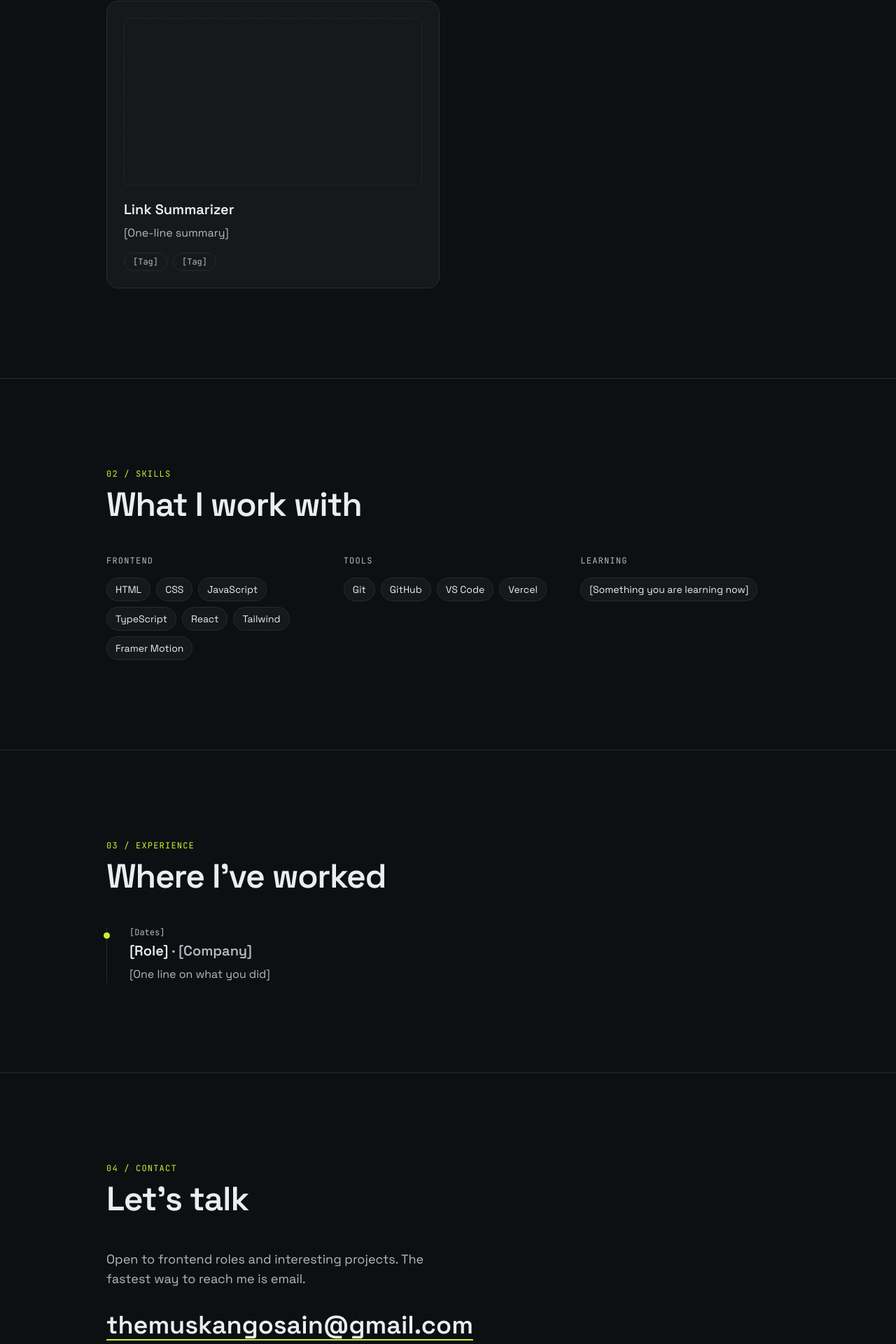
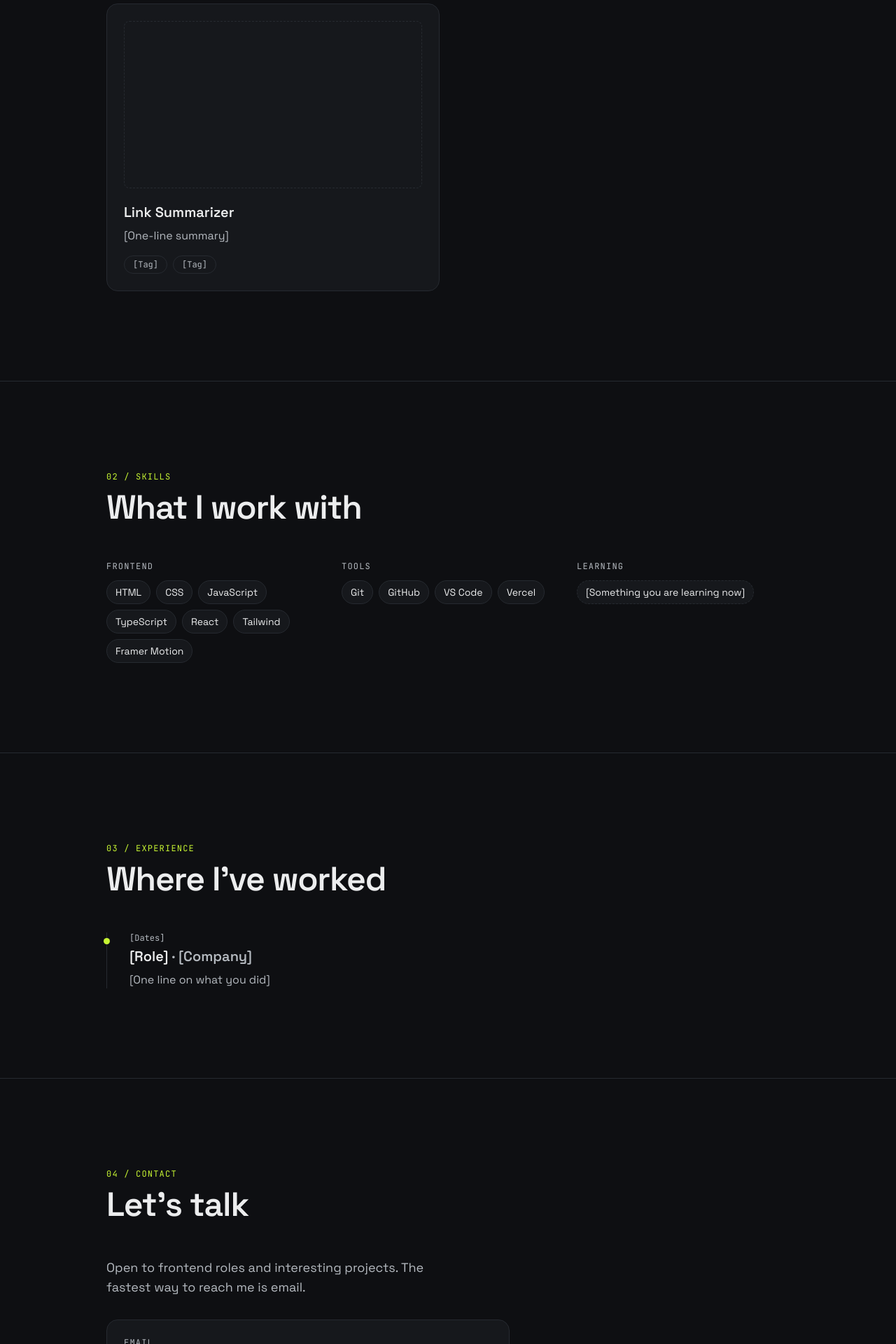
Before and after one commit to muskangosain/portfolio, a React (Vite) app: page / in a window 1280 px wide. Shown: the part 1488-3408 px from the top of the page at 70% size. Built offline with nearby package versions, Linux system fonts and the light colour scheme.

Commit message:
feat: animate sections on scroll and reuse cards in projects, skills and contact

```diff
--- a/src/components/Section.tsx
+++ b/src/components/Section.tsx
@@ -1,4 +1,6 @@
 import type { ReactNode } from 'react'
+import { motion } from 'framer-motion'
+import { ease, fadeUp, stagger } from '../lib/motion'
 
 type Props = {
   id: string
@@ -9,16 +11,31 @@ type Props = {
 
 export default function Section({ id, index, title, children }: Props) {
   return (
-    <section id={id} aria-labelledby={`${id}-title`} className="border-t border-border py-24 sm:py-32">
+    <motion.section
+      id={id}
+      aria-labelledby={`${id}-title`}
+      initial="hidden"
+      whileInView="show"
+      viewport={{ once: true, amount: 0.15 }}
+      className="border-t border-border py-24 sm:py-32"
+    >
       <div className="mx-auto max-w-5xl px-4 sm:px-6">
-        <p className="font-mono text-xs uppercase tracking-widest text-accent">
+        <motion.p variants={fadeUp} className="font-mono text-xs uppercase tracking-widest text-accent">
           {index} / {id}
-        </p>
-        <h2 id={`${id}-title`} className="mt-3 text-3xl font-semibold tracking-tight sm:text-5xl">
-          {title}
+        </motion.p>
+        {/* Masked slide-up: the heading rises from behind an invisible edge */}
+        <h2 id={`${id}-title`} className="mt-3 overflow-hidden pb-1 text-3xl font-semibold tracking-tight sm:text-5xl">
+          <motion.span
+            className="block"
+            variants={{ hidden: { y: '110%' }, show: { y: 0, transition: { duration: 0.7, ease } } }}
+          >
+            {title}
+          </motion.span>
         </h2>
-        <div className="mt-12">{children}</div>
+        <motion.div variants={stagger} className="mt-12">
+          {children}
+        </motion.div>
       </div>
-    </section>
+    </motion.section>
   )
 }
--- a/src/sections/Contact.tsx
+++ b/src/sections/Contact.tsx
@@ -1,35 +1,17 @@
+import { motion } from 'framer-motion'
 import Section from '../components/Section'
-import { profile } from '../data/profile'
+import ContactCard from '../components/ContactCard'
+import { fadeUp } from '../lib/motion'
 
 export default function Contact() {
   return (
     <Section id="contact" index="04" title="Let's talk">
-      <p className="max-w-lg text-lg text-muted">
+      <motion.p variants={fadeUp} className="max-w-lg text-lg text-muted">
         Open to frontend roles and interesting projects. The fastest way to reach me is email.
-      </p>
-      <a
-        href={`mailto:${profile.email}`}
-        className="mt-8 inline-block text-2xl font-semibold underline decoration-accent decoration-2 underline-offset-8 sm:text-4xl"
-      >
-        {profile.email}
-      </a>
-      <ul className="mt-10 flex gap-6 font-mono text-sm text-muted">
-        <li>
-          <a href={profile.links.github} target="_blank" rel="noreferrer" className="hover:text-text">
-            github
-          </a>
-        </li>
-        <li>
-          <a href={profile.links.linkedin} target="_blank" rel="noreferrer" className="hover:text-text">
-            linkedin
-          </a>
-        </li>
-        <li>
-          <a href={profile.links.resume} target="_blank" rel="noreferrer" className="hover:text-text">
-            resume
-          </a>
-        </li>
-      </ul>
+      </motion.p>
+      <div className="mt-8 max-w-xl">
+        <ContactCard />
+      </div>
     </Section>
   )
 }
--- a/src/sections/Experience.tsx
+++ b/src/sections/Experience.tsx
@@ -1,19 +1,21 @@
+import { motion } from 'framer-motion'
 import Section from '../components/Section'
 import { experience } from '../data/profile'
+import { fadeUp } from '../lib/motion'
 
 export default function Experience() {
   return (
     <Section id="experience" index="03" title="Where I've worked">
       <ol className="border-l border-border">
         {experience.map((job, i) => (
-          <li key={i} className="relative pb-10 pl-8 last:pb-0">
+          <motion.li key={i} variants={fadeUp} className="relative pb-10 pl-8 last:pb-0">
             <span className="absolute top-2 -left-[5px] size-[9px] rounded-full bg-accent" aria-hidden="true" />
             <p className="font-mono text-xs text-muted">{job.dates}</p>
             <h3 className="mt-1 text-xl font-semibold">
               {job.role} <span className="text-muted">· {job.company}</span>
             </h3>
             <p className="mt-2 text-muted">{job.summary}</p>
-          </li>
+          </motion.li>
         ))}
       </ol>
     </Section>
--- a/src/sections/Projects.tsx
+++ b/src/sections/Projects.tsx
@@ -1,25 +1,15 @@
 import Section from '../components/Section'
+import ProjectCard from '../components/ProjectCard'
 import { projects } from '../data/projects'
 
 export default function Projects() {
   return (
     <Section id="projects" index="01" title="Things I've built">
-      <ul className="grid gap-6 sm:grid-cols-2">
+      <div className="grid gap-6 sm:grid-cols-2">
         {projects.map((project) => (
-          <li key={project.title} className="rounded-2xl border border-border bg-surface p-6">
-            <div className="aspect-video rounded-lg border border-dashed border-border" aria-hidden="true" />
-            <h3 className="mt-5 text-xl font-semibold">{project.title}</h3>
-            <p className="mt-2 text-muted">{project.oneLiner}</p>
-            <ul className="mt-4 flex flex-wrap gap-2" aria-label="Tags">
-              {project.tags.map((tag, i) => (
-                <li key={i} className="rounded-full border border-border px-3 py-1 font-mono text-xs text-muted">
-                  {tag}
-                </li>
-              ))}
-            </ul>
-          </li>
+          <ProjectCard key={project.title} project={project} />
         ))}
-      </ul>
+      </div>
     </Section>
   )
 }
--- a/src/sections/Skills.tsx
+++ b/src/sections/Skills.tsx
@@ -1,23 +1,10 @@
 import Section from '../components/Section'
-import { skills } from '../data/profile'
+import SkillsView from '../components/SkillsView'
 
 export default function Skills() {
   return (
     <Section id="skills" index="02" title="What I work with">
-      <div className="grid gap-10 sm:grid-cols-3">
-        {Object.entries(skills).map(([group, items]) => (
-          <div key={group}>
-            <h3 className="font-mono text-xs uppercase tracking-widest text-muted">{group}</h3>
-            <ul className="mt-4 flex flex-wrap gap-2">
-              {items.map((skill) => (
-                <li key={skill} className="rounded-full border border-border bg-surface px-3 py-1.5 text-sm">
-                  {skill}
-                </li>
-              ))}
-            </ul>
-          </div>
-        ))}
-      </div>
+      <SkillsView />
     </Section>
   )
 }
```
